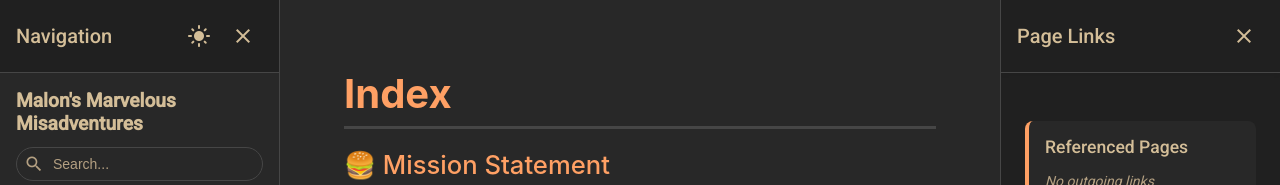
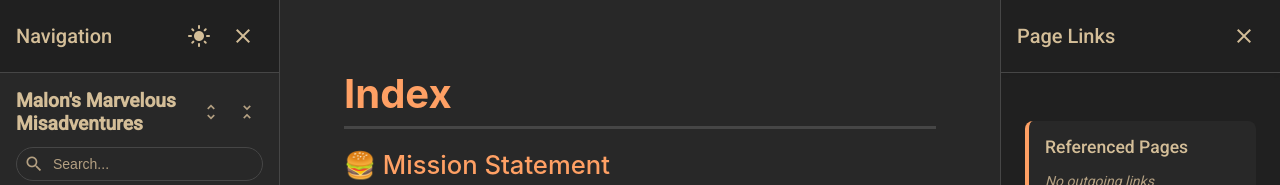
Before and after one commit to MalonElenia/Malons-Database, an Angular app: page /Malons-Marvelous-Misadventures/Index in a window 1280 px wide. Shown: the top 185 px of the page. Built offline with nearby package versions, Linux system fonts and the light colour scheme.

Commit message:
Expand/Collapse navigation menu buttons

```diff
--- a/src/app/features/notes/components/notes-navigation/notes-navigation.component.html
+++ b/src/app/features/notes/components/notes-navigation/notes-navigation.component.html
@@ -1,6 +1,24 @@
 <div class="notes-navigation">
   <div class="navigation-header">
-    <h3>{{ projectName }}</h3>
+    <div class="header-top">
+      <h3>{{ projectName }}</h3>
+      <div class="expand-collapse-buttons">
+        <button
+          class="expand-collapse-button"
+          (click)="expandAll()"
+          title="Expand all folders"
+        >
+          <mat-icon>unfold_more</mat-icon>
+        </button>
+        <button
+          class="expand-collapse-button"
+          (click)="collapseAll()"
+          title="Collapse all folders"
+        >
+          <mat-icon>unfold_less</mat-icon>
+        </button>
+      </div>
+    </div>
     <div class="search-container">
       <input
         type="text"
--- a/src/app/features/notes/components/notes-navigation/notes-navigation.component.scss
+++ b/src/app/features/notes/components/notes-navigation/notes-navigation.component.scss
@@ -13,11 +13,51 @@
   flex-shrink: 0;
 }
 
+.header-top {
+  display: flex;
+  align-items: center;
+  justify-content: space-between;
+  margin-bottom: 0.75rem;
+}
+
 .navigation-header h3 {
-  margin: 0 0 0.75rem 0;
+  margin: 0;
   font-size: 1.2rem;
   font-weight: 600;
   color: var(--text-primary, #333);
+}
+
+.expand-collapse-buttons {
+  display: flex;
+  gap: 0.25rem;
+}
+
+.expand-collapse-button {
+  background: none;
+  border: none;
+  cursor: pointer;
+  padding: 0.375rem;
+  display: flex;
+  align-items: center;
+  justify-content: center;
+  border-radius: 4px;
+  transition: background-color 0.2s ease, transform 0.1s ease;
+  color: var(--text-secondary, #666);
+
+  mat-icon {
+    font-size: 1.25rem;
+    width: 1.25rem;
+    height: 1.25rem;
+  }
+
+  &:hover {
+    background-color: var(--hover-bg, rgba(0, 0, 0, 0.05));
+    color: var(--text-primary, #333);
+  }
+
+  &:active {
+    transform: scale(0.95);
+  }
 }
 
 .search-container {
--- a/src/app/features/notes/components/notes-navigation/notes-navigation.component.ts
+++ b/src/app/features/notes/components/notes-navigation/notes-navigation.component.ts
@@ -196,6 +196,38 @@ export class NotesNavigationComponent implements OnInit, OnDestroy {
   }
 
   /**
+   * Collapses all folders in the tree recursively
+   */
+  private collapseAllFolders(nodes: NoteTreeNode[]): void {
+    for (const node of nodes) {
+      if (isFolder(node)) {
+        node.expanded = false;
+        this.collapseAllFolders(node.children);
+      }
+    }
+  }
+
+  /**
+   * Public method to expand all folders - accessible from template
+   */
+  protected expandAll(): void {
+    const nodes = this.allTreeNodes();
+    this.expandAllFolders(nodes);
+    // Trigger change detection by creating new array reference
+    this.allTreeNodes.set([...nodes]);
+  }
+
+  /**
+   * Public method to collapse all folders - accessible from template
+   */
+  protected collapseAll(): void {
+    const nodes = this.allTreeNodes();
+    this.collapseAllFolders(nodes);
+    // Trigger change detection by creating new array reference
+    this.allTreeNodes.set([...nodes]);
+  }
+
+  /**
    * Builds a filtered tree showing only matched notes and their parent folders
    */
   private buildFilteredTree(
```
